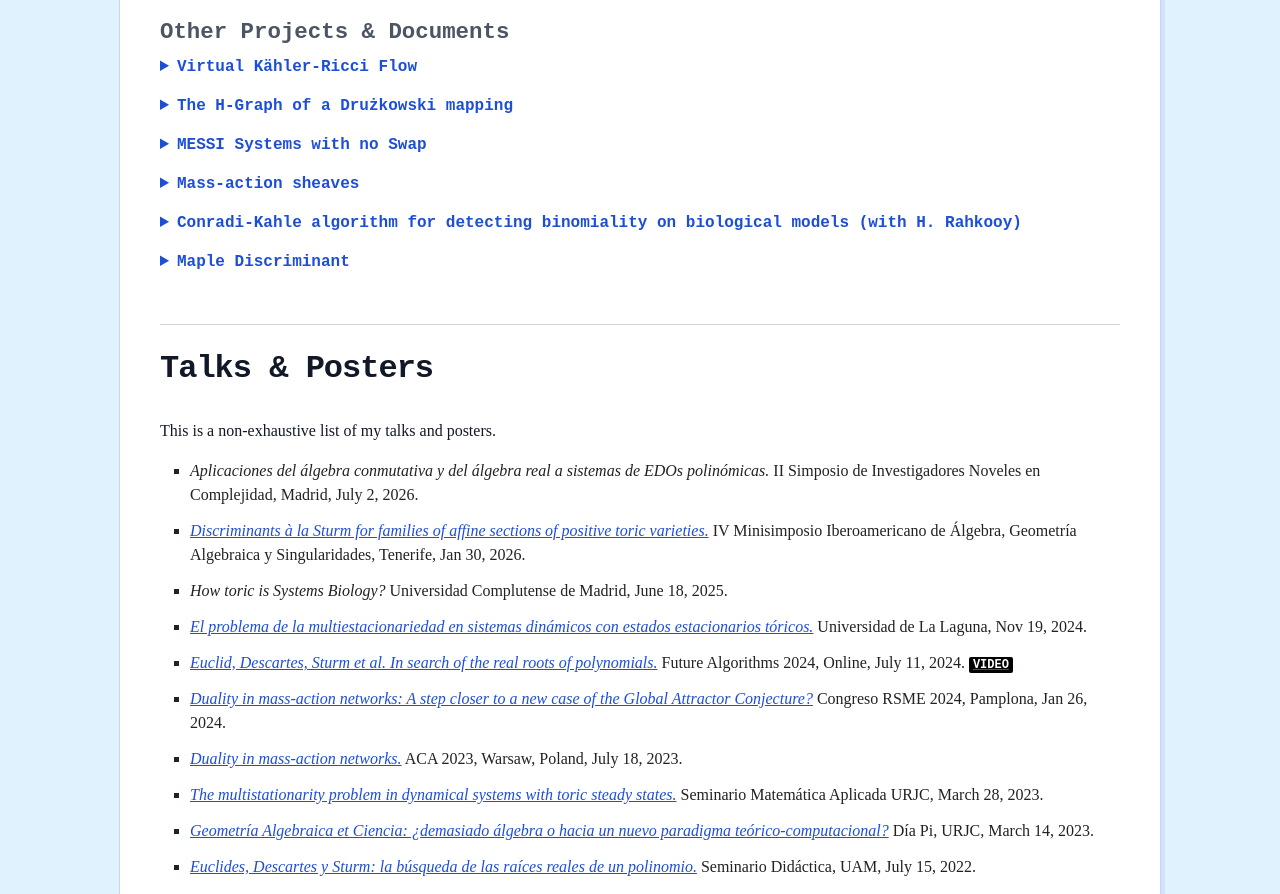
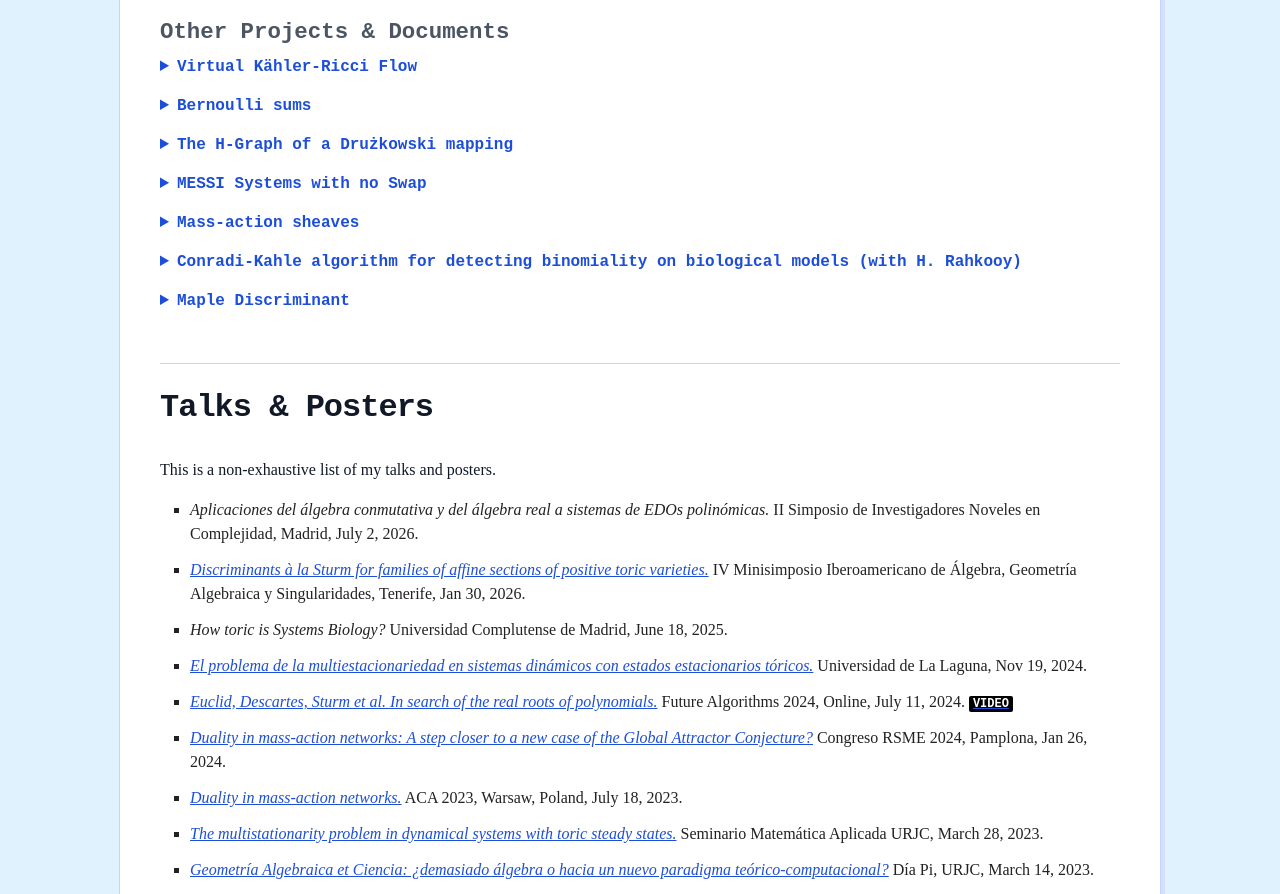
Before and after one commit to alexandru-iosif/alexandru-iosif.github.io, a plain HTML site: page index.html in a window 1280 px wide. Shown: the part 1667-2561 px from the top of the page. Drawn offline with Linux system fonts and the light colour scheme.

Commit message:
Dirichlet

```diff
--- a/index.html
+++ b/index.html
@@ -331,6 +331,21 @@ K&auml;hlerK&auml;hler				<i>Efficiently and Effectively Recognizing Toricity of
 	    LINK: The scalar orbit of the virtual
 	    K&auml;hler-Ricci flow</a>.
 	</details>
+
+	<details class="teaching-details">
+	  <summary>Bernoulli sums
+	  </summary>
+	  Approximate work on Bernoulli sums and Ramanujan`s formula
+	  for Dirichlet l-values. These notes contain conceptual
+	  errors, but I am not going to work on this subject
+	  anymore. Hence, I hope that, after cleaing up the obious
+	  conceptual errores, someone could make use of them.
+	  <a href="Docs/Dirichlet_United.pdf"
+		      target="_blank" rel="noopener">
+	    Complete
+	    notes.</a>
+	</details>
+
 
 	<details class="teaching-details">
 	  <summary>The H-Graph of a Dru&zdot;kowski
```
Also changed, not shown: 1 other file.
